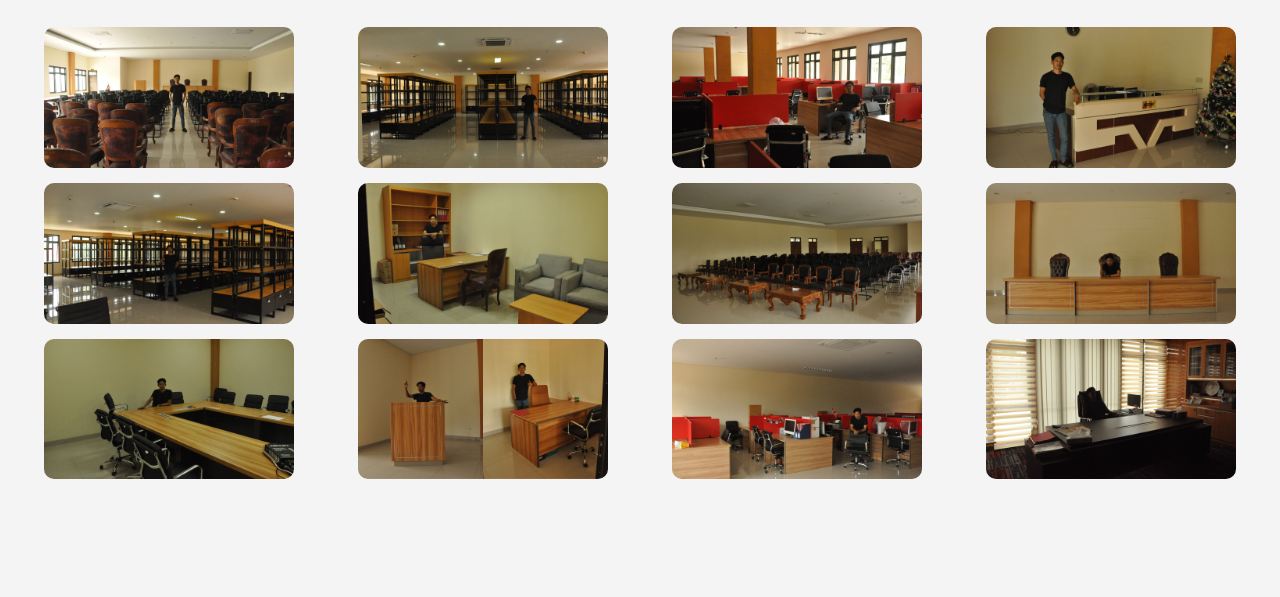
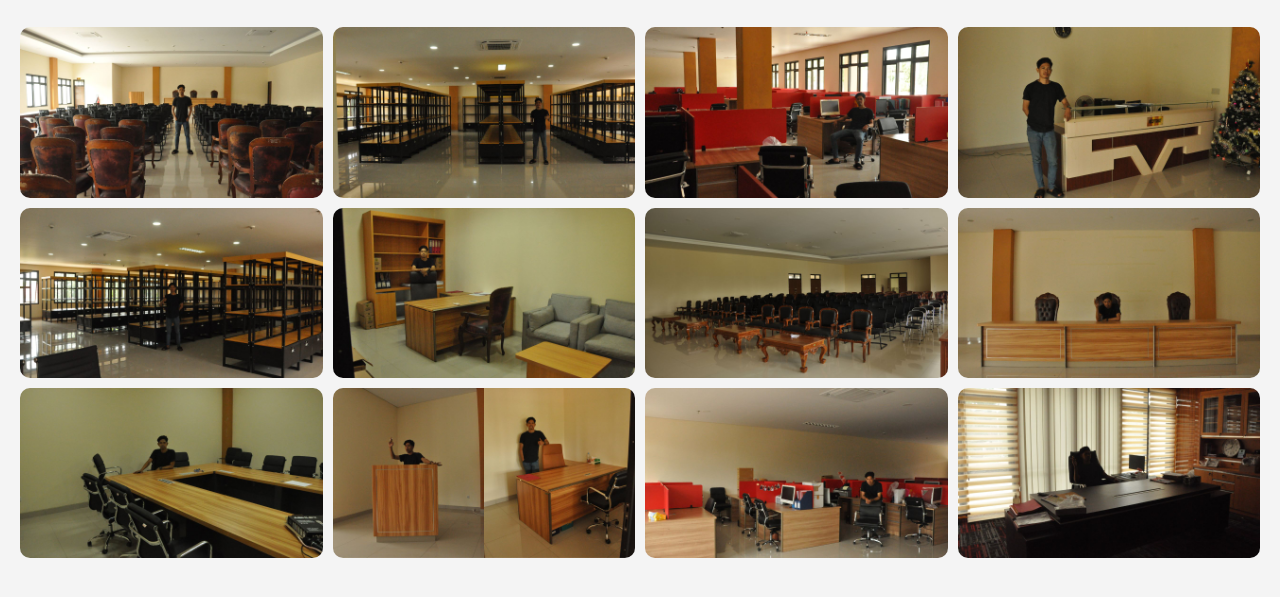
Before and after one commit to abangFRED/BKAD-MEUBELAIR-INTERIOR, a plain HTML site: page index.html in a window 1280 px wide. Shown: the part 87-684 px from the top of the page. Drawn offline with Linux system fonts and the light colour scheme.

Commit message:
Update index.html

```diff
--- a/index.html
+++ b/index.html
@@ -21,13 +21,13 @@
     .gallery {
       display: grid;
       grid-template-columns: repeat(4, 1fr); /* Selalu 4 gambar per baris */
-      gap: 15px;
+      gap: 10px;
       justify-items: center;
     }
 
     .gallery img {
       width: 100%;
-      max-width: 250px; /* Batasi ukuran maksimal agar rapi */
+      max-width: 720px; /* Batasi ukuran maksimal agar rapi */
       border-radius: 10px;
       cursor: pointer;
       transition: transform 0.3s, box-shadow 0.3s;
```
